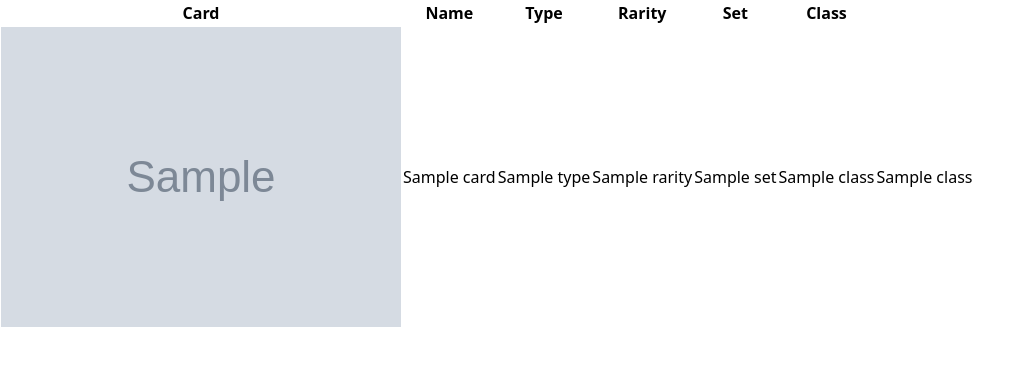
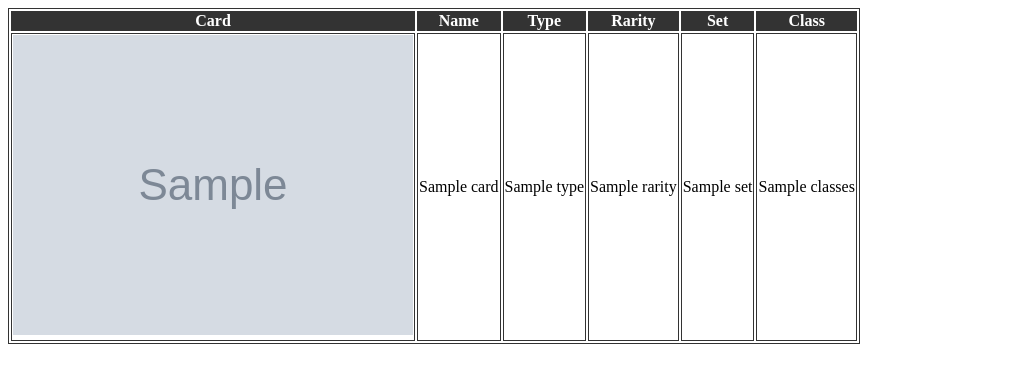
Before and after one commit to chadcatlett/learning-starlette, a Python web app: template templates/index.html in a window 1280 px wide. Shown: the top 383 px of the page, without its empty margins (0-1034 px from the left). Run offline with Jinja, Linux system fonts and the light colour scheme; the template is opened without the code that fills it: most values are stand-ins (such as "Sample title", 1, 10 or a date in 2020); grey boxes marked "Sample" are stand-in pictures; some libraries are stand-ins or nearby versions.

Commit message:
update template

```diff
--- a/templates/index.html
+++ b/templates/index.html
@@ -3,7 +3,17 @@
 <head>
     <meta charset="UTF-8">
     <meta name="viewport" content="width=device-width, initial-scale=1.0">
-  <script src="https://cdn.tailwindcss.com"></script>
+    <style>
+        table, td {
+            border: 1px solid #333;
+            text-align: center;
+        }
+        thead,
+        tfoot {
+            background-color: #333;
+            color: #fff;
+        }
+    </style>
 </head>
 <body>
 
@@ -20,14 +30,13 @@
     </thead>
     <tbody>
     {% for card in cards %}
-      <tr>
-            <td><img src="{{ card.ImageURL }}"</td>
+        <tr id="{{ card.Id }}">
+            <td><img src="{{ card.ImageURL }}"></td>
             <td>{{ card.Name }}</td>
             <td>{{ card.Type }}</td>
             <td>{{ card.Rarity }}</td>
             <td>{{ card.Set }}</td>
-            <td>{{ card.Class }}</td>
-            <td>{{ card.Class }}</td>
+            <td>{{ card.Classes }}</td>
         </tr>
     {% endfor %}
     </tbody>
```
Lines whose indentation alone changed are shown as unchanged.
